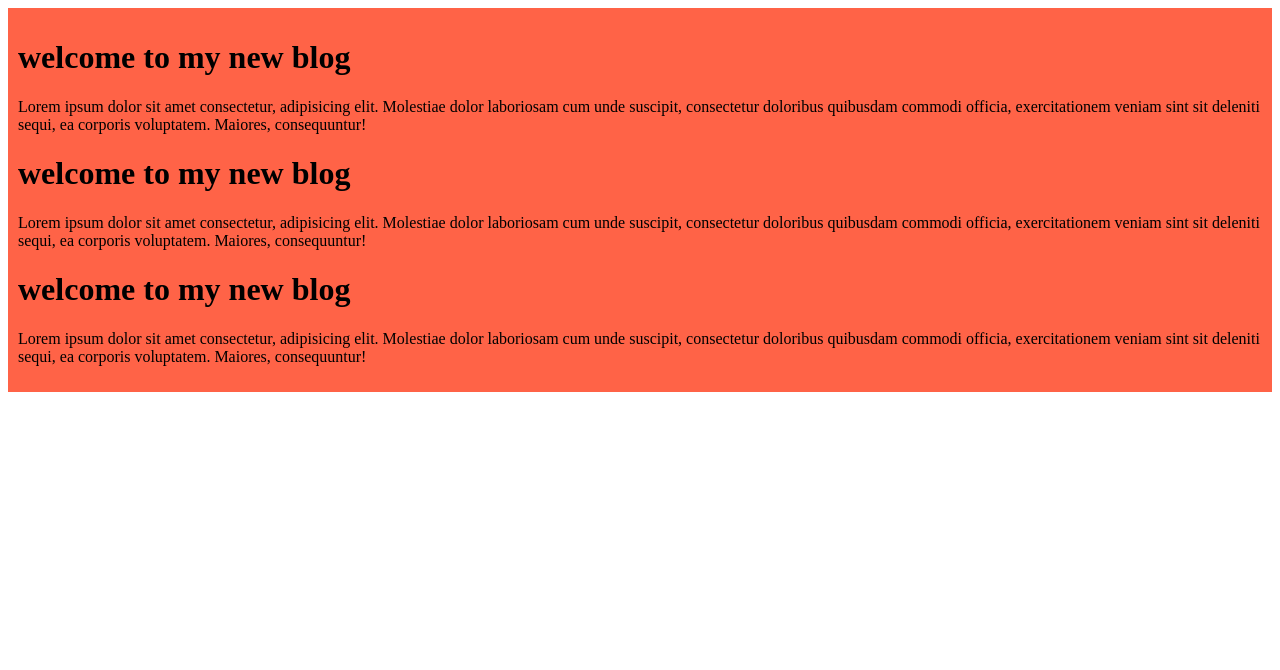
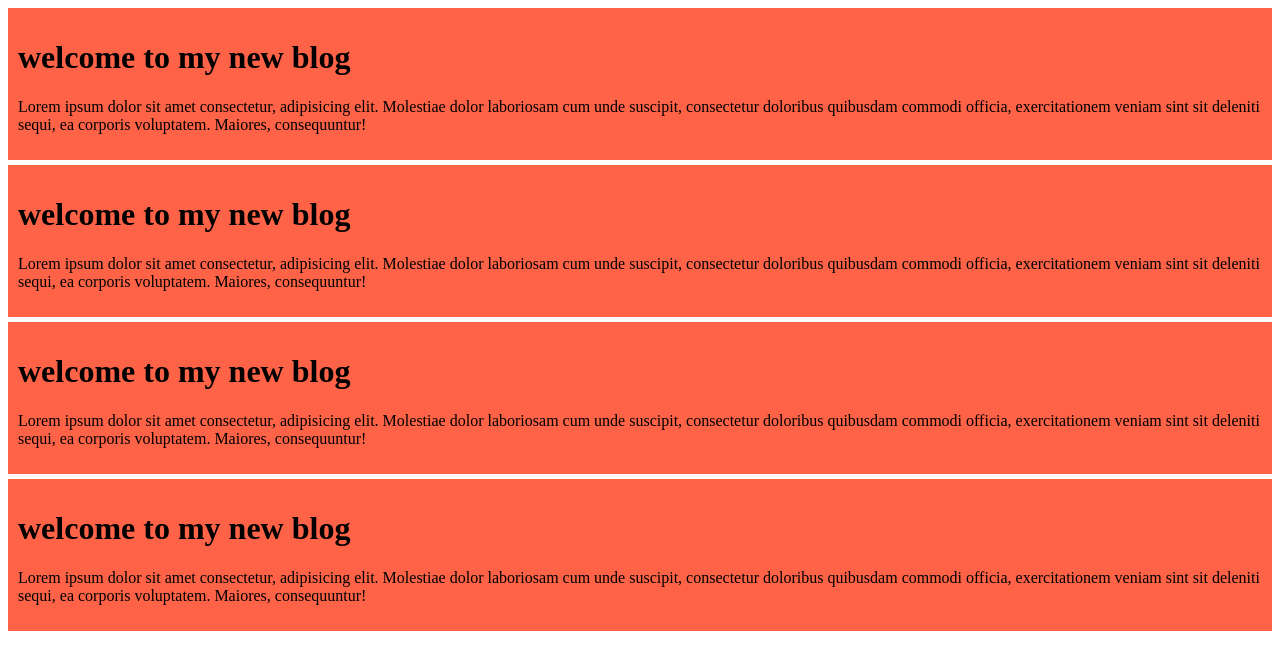
Before and after one commit to saifur1233/saif-git, a plain HTML site: page index.html in a window 1280 px wide. Drawn offline with Linux system fonts and the light colour scheme.

Commit message:
new increment

```diff
--- a/index.html
+++ b/index.html
@@ -9,16 +9,22 @@
 <body>
     <div class="div">
         <h1>welcome to my new blog </h1>
-
-        <p>Lorem ipsum dolor sit amet consectetur, adipisicing elit. Molestiae dolor laboriosam cum unde suscipit, consectetur doloribus quibusdam commodi officia, exercitationem veniam sint sit deleniti sequi, ea corporis voluptatem. Maiores, consequuntur!</p>
-        <h1>welcome to my new blog </h1>
-
         <p>Lorem ipsum dolor sit amet consectetur, adipisicing elit. Molestiae dolor laboriosam cum unde suscipit, consectetur doloribus quibusdam commodi officia, exercitationem veniam sint sit deleniti sequi, ea corporis voluptatem. Maiores, consequuntur!</p>
 
+    </div>
+    <div class="div">
         <h1>welcome to my new blog </h1>
-
         <p>Lorem ipsum dolor sit amet consectetur, adipisicing elit. Molestiae dolor laboriosam cum unde suscipit, consectetur doloribus quibusdam commodi officia, exercitationem veniam sint sit deleniti sequi, ea corporis voluptatem. Maiores, consequuntur!</p>
 
+    </div>
+    <div class="div">
+        <h1>welcome to my new blog </h1>
+        <p>Lorem ipsum dolor sit amet consectetur, adipisicing elit. Molestiae dolor laboriosam cum unde suscipit, consectetur doloribus quibusdam commodi officia, exercitationem veniam sint sit deleniti sequi, ea corporis voluptatem. Maiores, consequuntur!</p>
+
+    </div>
+    <div class="div">
+        <h1>welcome to my new blog </h1>
+        <p>Lorem ipsum dolor sit amet consectetur, adipisicing elit. Molestiae dolor laboriosam cum unde suscipit, consectetur doloribus quibusdam commodi officia, exercitationem veniam sint sit deleniti sequi, ea corporis voluptatem. Maiores, consequuntur!</p>
 
     </div>
 </body>
--- a/style.css
+++ b/style.css
@@ -1,4 +1,6 @@
 div{
     background-color: tomato;
     padding:10px;
+    margin-bottom: 5px;
+    border-color: blue;
 };
```
